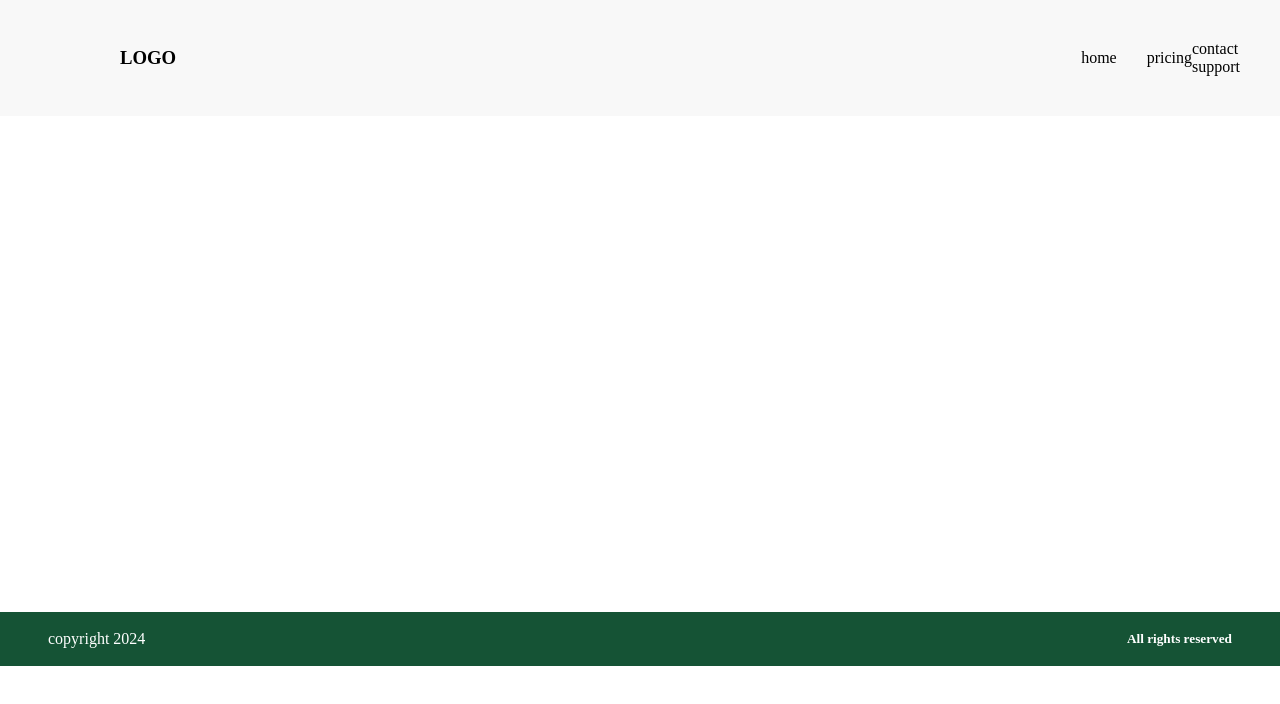
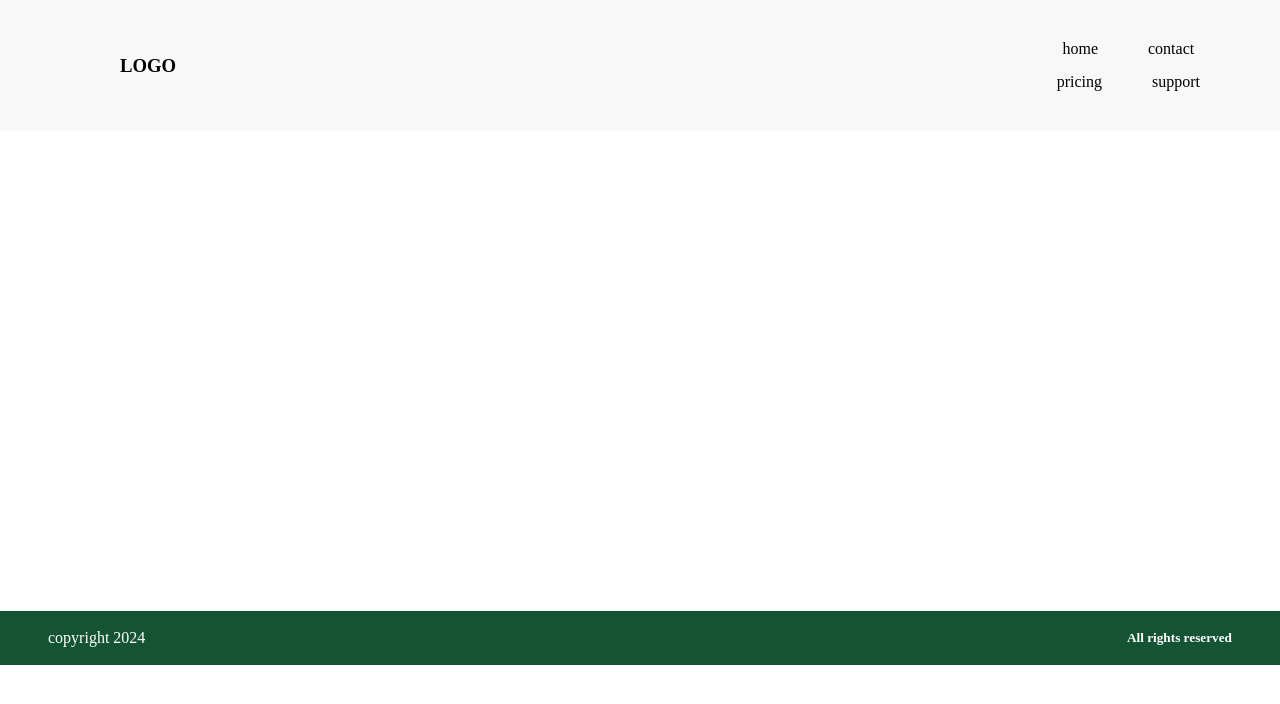
Before and after one commit to shaimasharin/navbar-design, a plain HTML site: page index.html in a window 1280 px wide. Drawn offline with Linux system fonts and the light colour scheme.

Commit message:
header updated

```diff
--- a/index.html
+++ b/index.html
@@ -14,10 +14,11 @@
       <div class="nav-links">
        <div class="order1">
         <li><a href="#"></a>home</li>
-        <li><a href="#"></a>pricing</li>
+        <li><a href="#"></a>contact</li>
        </div>
        <div class="order2">
-        <li><a href="#"></a>contact</li>
+
+        <li><a href="#"></a>pricing</li>
         <li><a href="#"></a>support</li>
        </div>
       </div>
--- a/style.css
+++ b/style.css
@@ -18,26 +18,32 @@
 .nav-links{
     display: flex;
     justify-content: center;
+    flex-direction: column;
     align-items: center;
     list-style: none;
     /* gap: 80px; */
     text-decoration: none;
+    margin-right: 40px;
 }
 .nav-links .order1{
    display: flex;
    flex-direction: row;
-   gap: 30px;
+   gap: 50px;
+
    /* padding: 10px; */
 }
-.nav-links .order1{
+.nav-links .order2{
     display: flex;
-    /* flex-direction: column; */
+    flex-direction: row;
+    gap: 50px;
+    margin-top: 15px;
+
 
     /* gap: 20px; */
 }
 .content{
     width: 100%;
-    height: 31rem;
+    height: 30rem;
 }
 .footer{
     width: 100%;
```
